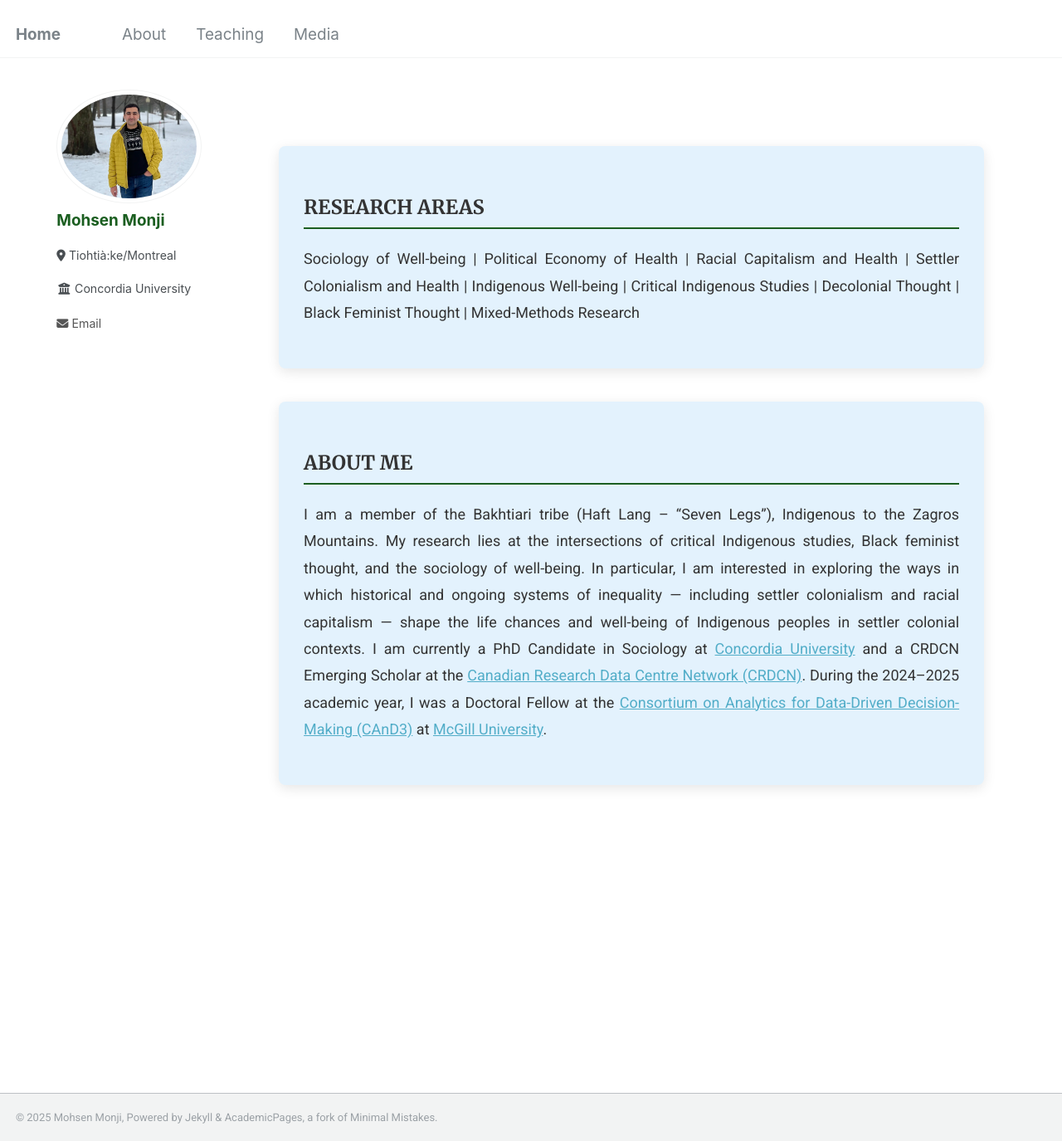
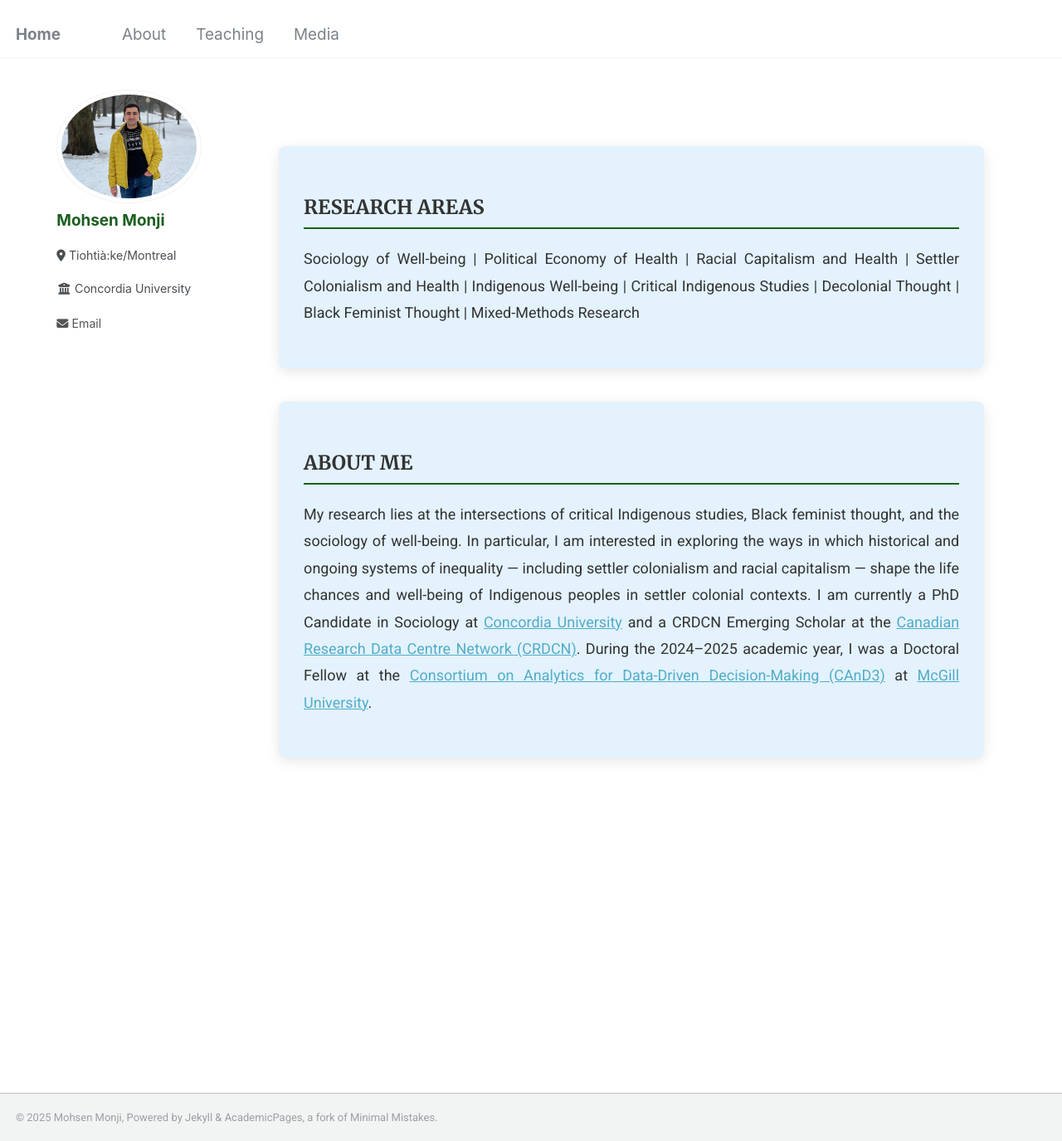
Before and after one commit to Mohsnmonji/mohsnmonji.github.io, a Jekyll site: the page built from about-me.md, in a window 1280 px wide and 1375 px high. Shown: the whole window at 83% size. Built offline with Jekyll 4.4.1, drawn with Linux system fonts in a browser that asks for light colours.

Commit message:
Update about-me.md

```diff
--- a/about-me.md
+++ b/about-me.md
@@ -62,7 +62,7 @@ author_profile: true
 <div class="about-card">
   <h2>ABOUT ME</h2>
   <p style="font-size:18px; color:#333; text-align:justify; line-height:1.8; margin:20px 0;">
-    I am a member of the Bakhtiari tribe (Haft Lang – “Seven Legs”), Indigenous to the Zagros Mountains. My research lies at the intersections of critical Indigenous studies, Black feminist thought, and the sociology of well-being. In particular, I am interested in exploring the ways in which historical and ongoing systems of inequality — including settler colonialism and racial capitalism — shape the life chances and well-being of Indigenous peoples in settler colonial contexts. I am currently a PhD Candidate in Sociology at
+    My research lies at the intersections of critical Indigenous studies, Black feminist thought, and the sociology of well-being. In particular, I am interested in exploring the ways in which historical and ongoing systems of inequality — including settler colonialism and racial capitalism — shape the life chances and well-being of Indigenous peoples in settler colonial contexts. I am currently a PhD Candidate in Sociology at
     <a href="https://www.concordia.ca/" target="_blank">Concordia University</a> and
     a CRDCN Emerging Scholar at the
     <a href="https://crdcn.ca" target="_blank">Canadian Research Data Centre Network (CRDCN)</a>.
```
